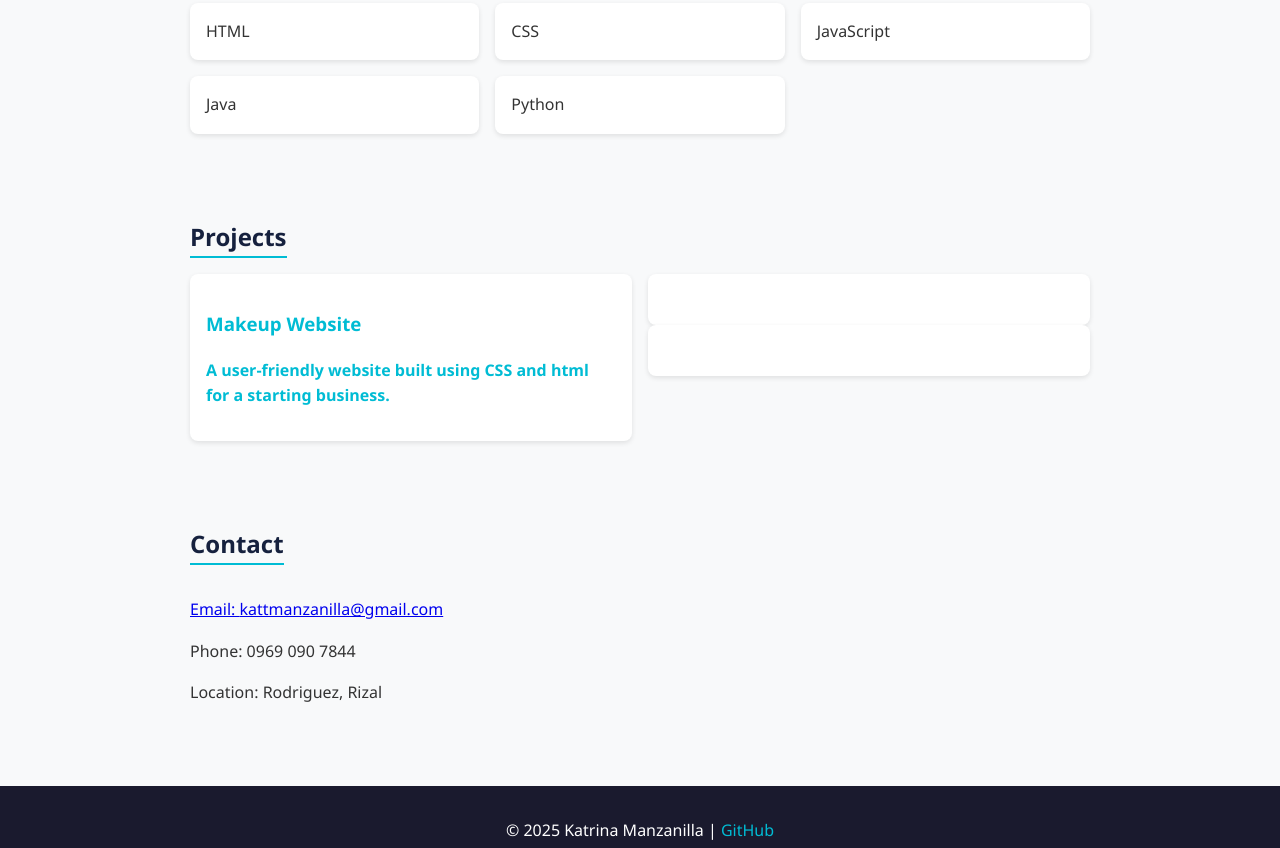
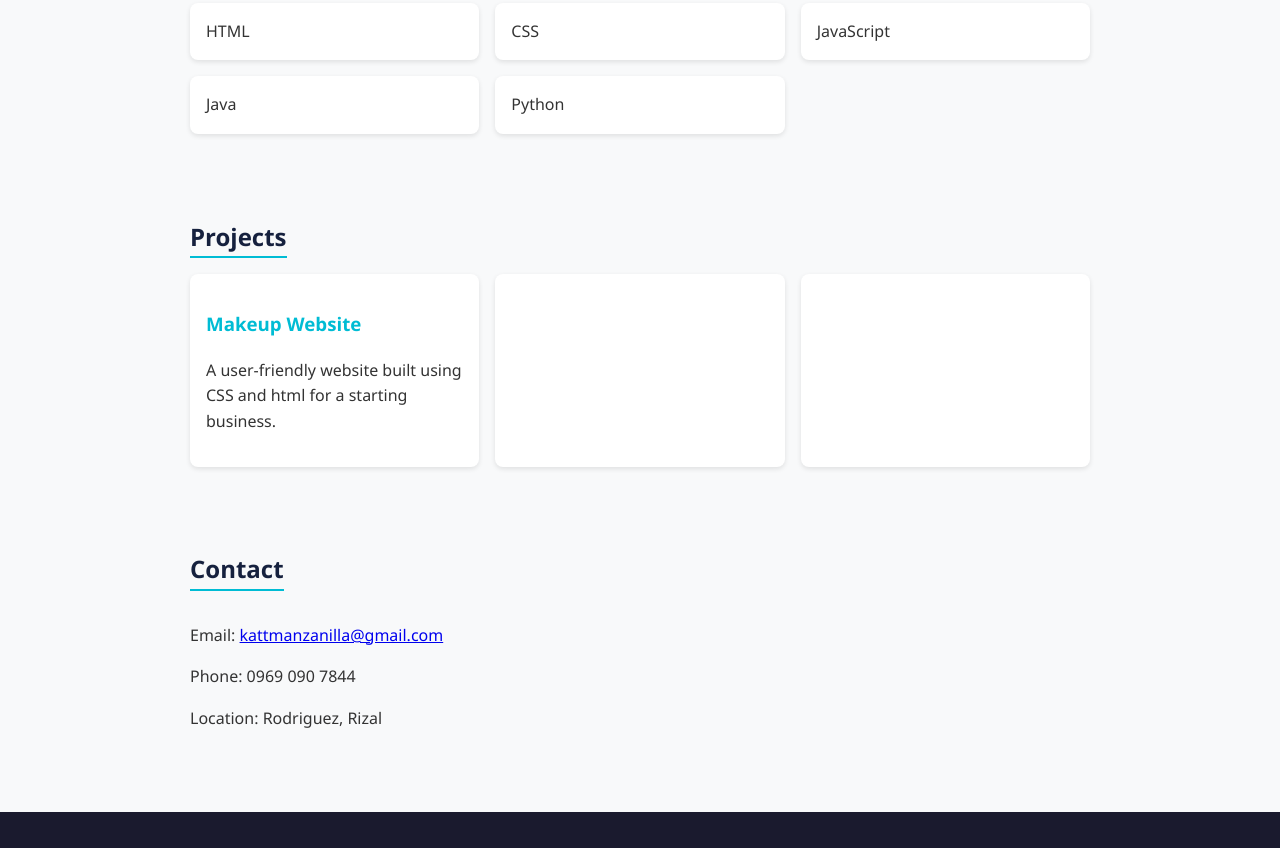
Before and after one commit to katrinamanzanilla/My-Portfolio, a plain HTML site: page index.html in a window 1280 px wide. Shown: the part 574-1422 px from the top of the page. Drawn offline with Linux system fonts and the light colour scheme.

Commit message:
Update index.html

```diff
--- a/index.html
+++ b/index.html
@@ -130,7 +130,7 @@
     <h2>Projects</h2>
     <div class="projects">
       <div class="project">
-        <h3><a href=main.html">Makeup Website</h3>
+        <h3><a href=main.html">Makeup Website</h3> </a>
         <p>A user-friendly website built using CSS and html for a starting business.</p>
       </div>
       <div class="project">
```
